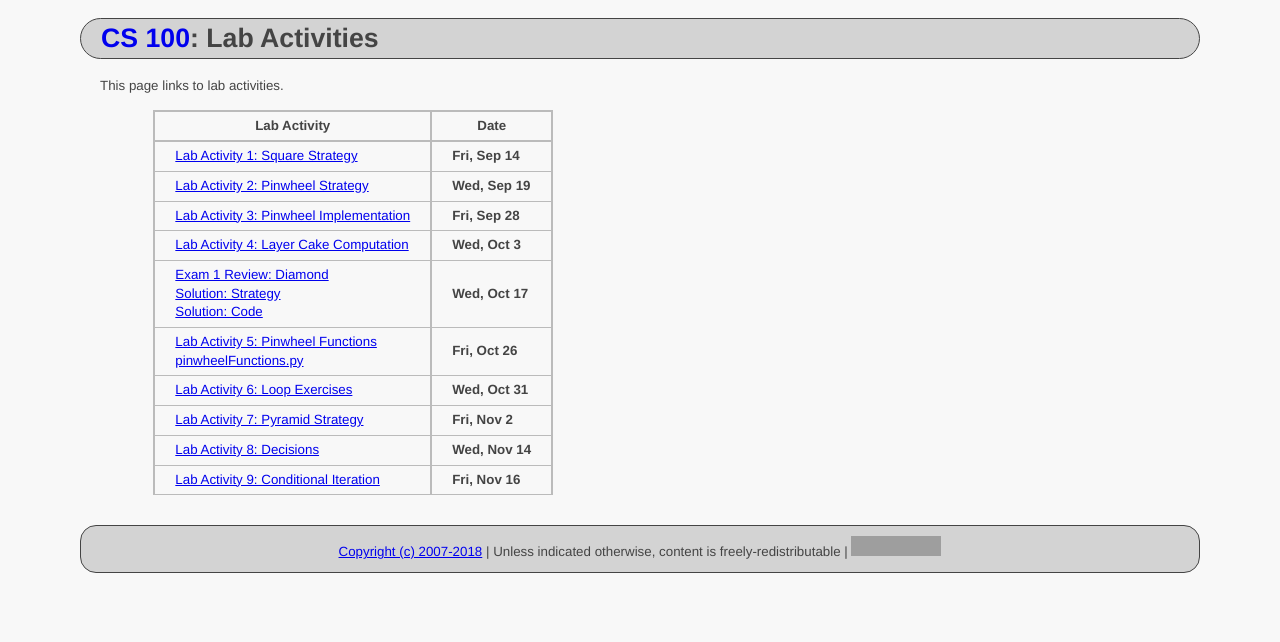
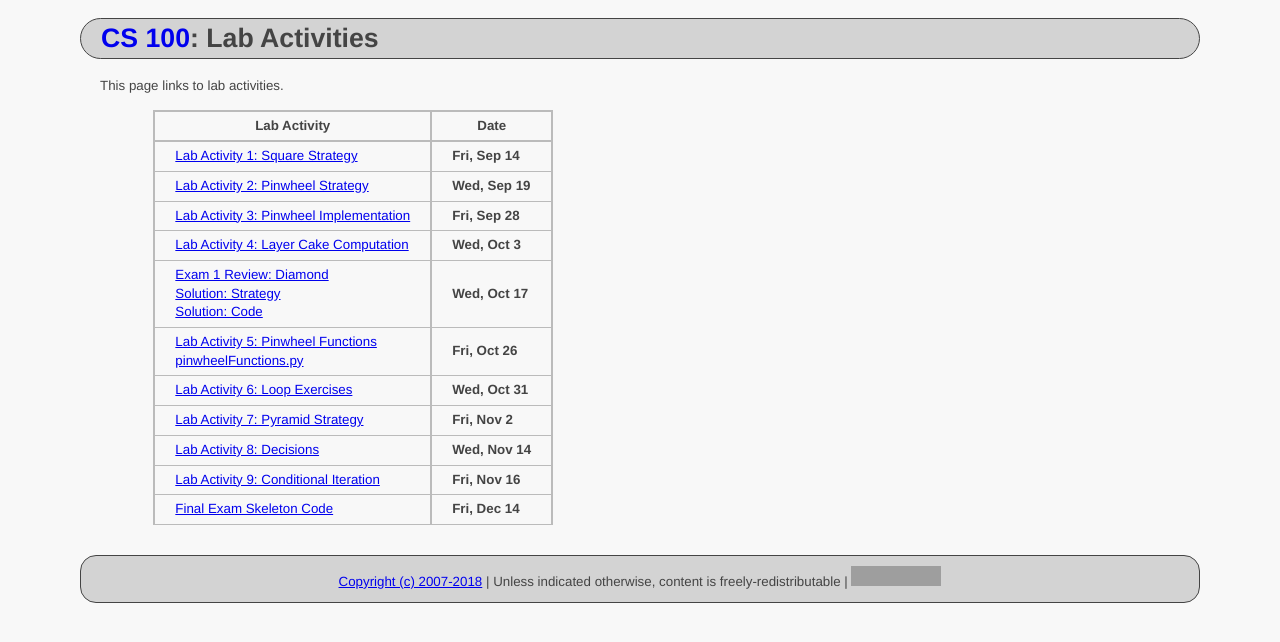
Before and after one commit to ycpcs/cs100-fall2018, a Jekyll site: the page built from labs/index.md, in a window 1280 px wide. Shown: the top 642 px of the page. Built offline with Jekyll 4.4.1, drawn with Linux system fonts in a browser that asks for light colours; grey boxes are pictures that could not be loaded.

Commit message:
exam2 download

```diff
--- a/labs/index.md
+++ b/labs/index.md
@@ -19,6 +19,7 @@ This page links to lab activities.
 > [Lab Activity 7: Pyramid Strategy](CPADS_Lab7.pdf)         | **Fri, Nov 2**  |
 > [Lab Activity 8: Decisions](CPADS_Lab8.pdf)                | **Wed, Nov 14** |
 > [Lab Activity 9: Conditional Iteration](CPADS_Lab9.pdf)    | **Fri, Nov 16** |
+> [Final Exam Skeleton Code](src/exam2.py)                   | **Fri, Dec 14** |
 
 <!--
  <br> [Exam 1 Skeleton Code](src/exam01.py)
```
